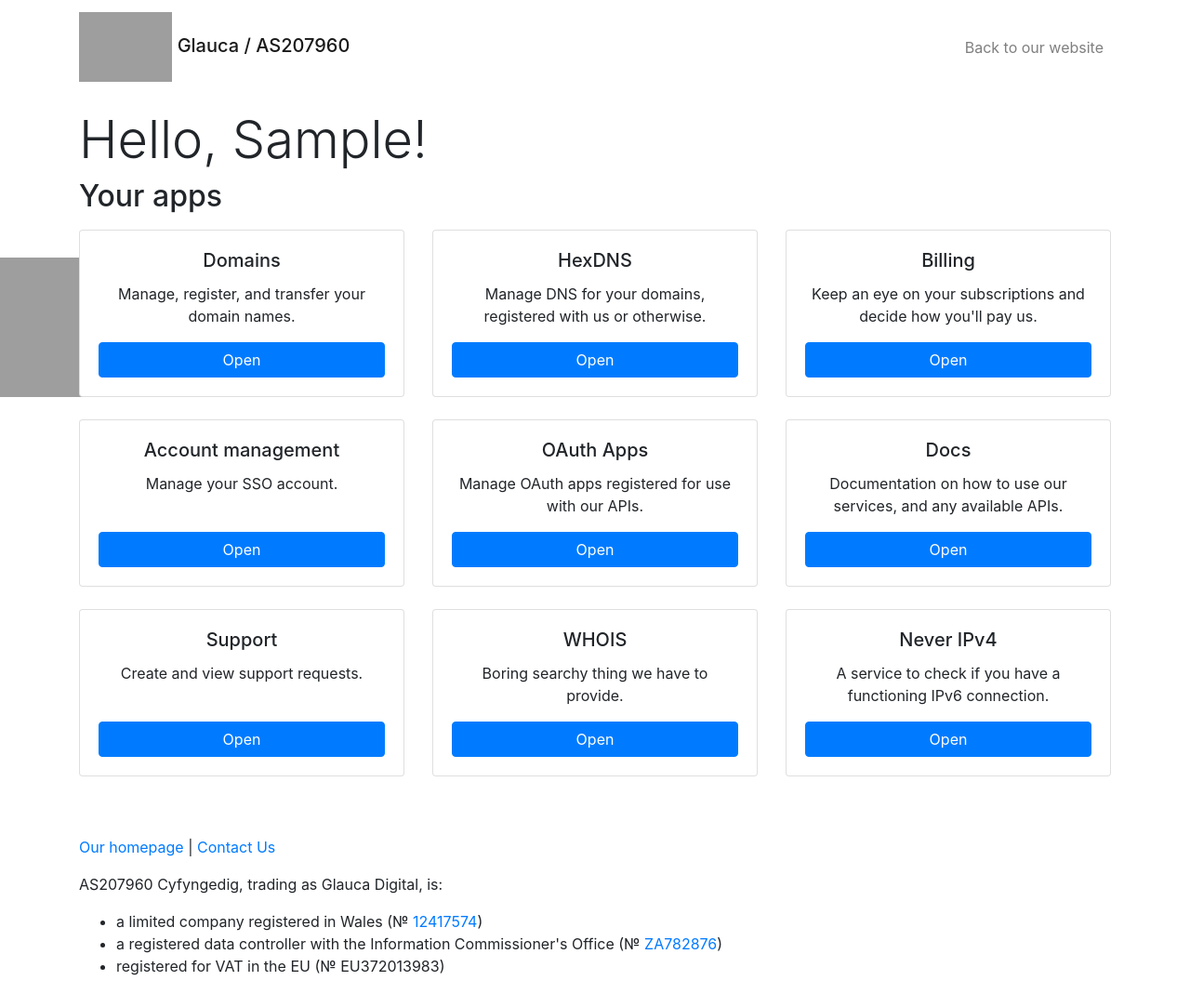
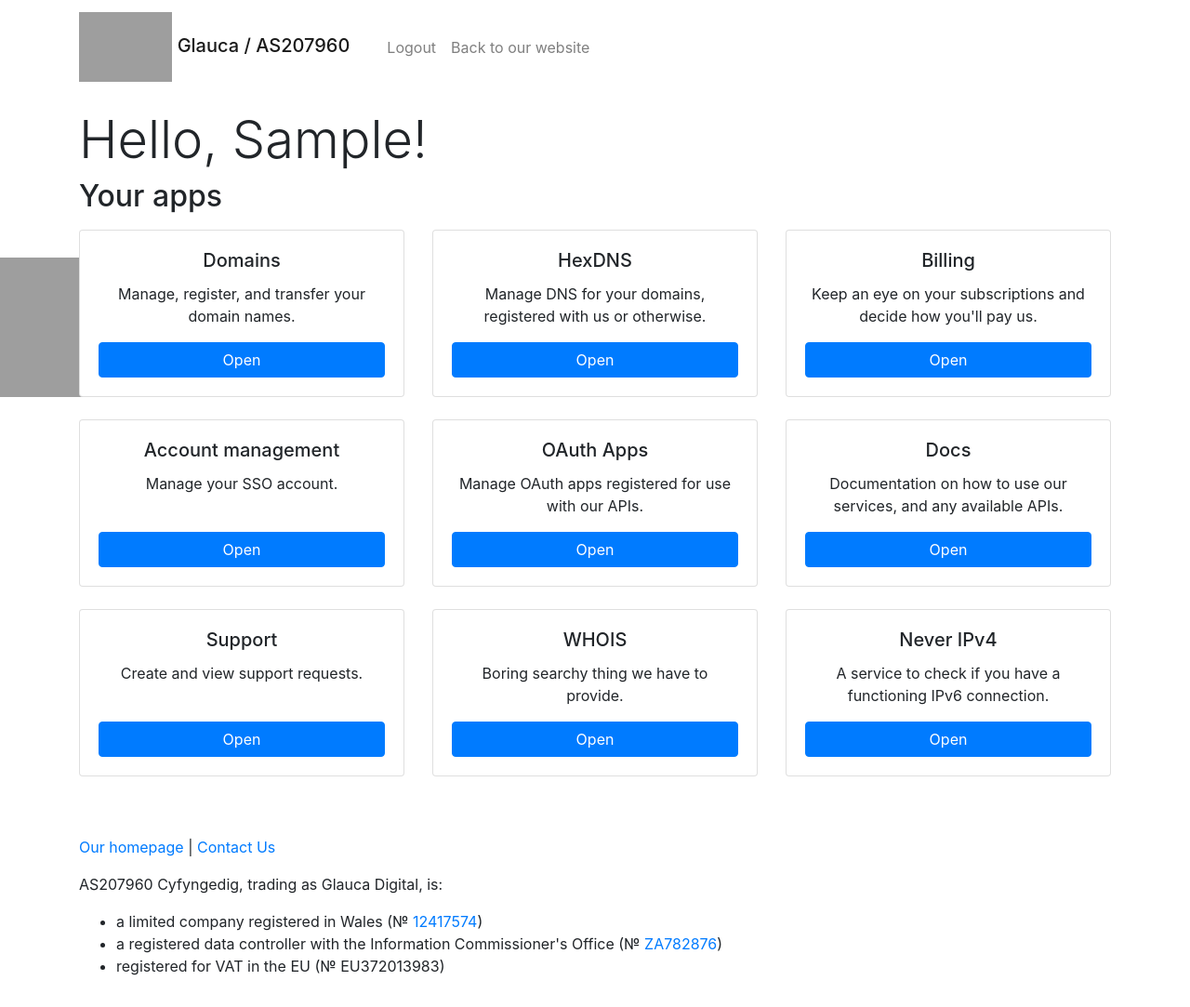
Before and after one commit to AS207960/portal, a Django app: page / in a window 1280 px wide. Shown: the whole page at 93% size. Run offline with Django 3.2, Linux system fonts and the light colour scheme; the visitor is signed in with stand-in values (Sample User, id 1); some libraries are stand-ins or nearby versions; grey boxes are pictures that could not be loaded.

Commit message:
update keycloak lib

```diff
--- a/as207960_portal/settings_dev.py
+++ b/as207960_portal/settings_dev.py
@@ -29,7 +29,7 @@
 # SECURITY WARNING: don't run with debug turned on in production!
 DEBUG = True
 
-ALLOWED_HOSTS = ["localhost"]
+ALLOWED_HOSTS = ["localhost", "as207960-portal.eu.ngrok.io"]
 
 
 # Application definition
--- a/portal/templates/portal/base.html
+++ b/portal/templates/portal/base.html
@@ -18,11 +18,17 @@
                 <img src="https://as207960.net/assets/img/logo.svg" height="75" alt="">
                 <span class="navbar-brand mb-0 h1">Glauca / AS207960</span>
             </a>
-            <button class="navbar-toggler" type="button" data-toggle="collapse" data-target="#navbarNav" aria-controls="navbarNav" aria-expanded="false" aria-label="Toggle navigation">
+            <button class="navbar-toggler" type="button" data-toggle="collapse" data-target="#navbarNav"
+                    aria-controls="navbarNav" aria-expanded="false" aria-label="Toggle navigation">
                 <span class="navbar-toggler-icon"></span>
             </button>
             <div class="collapse navbar-collapse" id="navbarNav">
-                <ul class="navbar-nav ml-auto">
+                <ul class="navbar-nav ms-auto">
+                    {% if user.is_authenticated %}
+                        <li class="nav-item">
+                            <a class="nav-link" href="{% url 'oidc_logout' %}">Logout</a>
+                        </li>
+                    {% endif %}
                     <li class="nav-item">
                         <a class="nav-link" href="https://glauca.digital">Back to our website</a>
                     </li>
--- a/requirements.txt
+++ b/requirements.txt
@@ -1,5 +1,5 @@
 Django
-git+https://github.com/TheEnbyperor/django-keycloak-auth@0886091191d341fdce3cc7597100b5f97bb1d93e
+git+https://github.com/TheEnbyperor/django-keycloak-auth@9e4826f729bc0183584cb9cab7dc4decef25aac4
 sentry-sdk
 psycopg2-binary
 gunicorn
```
